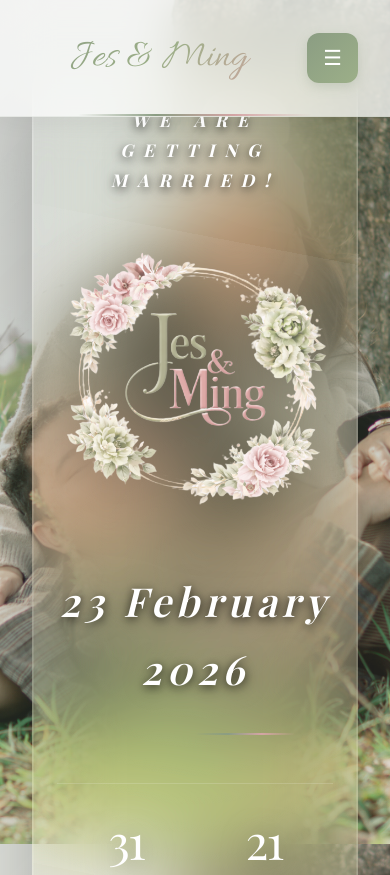
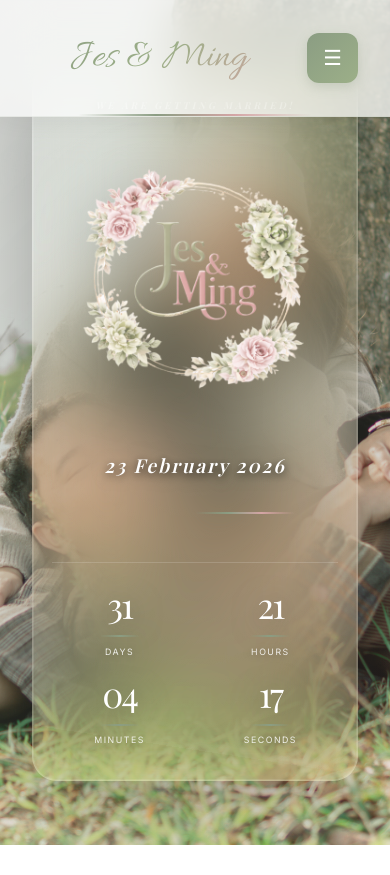
Before and after one commit to ivebaan/Wedding-Website, a React (Vite) app: page / in a window 390 px wide. Shown: the top 875 px of the page. After the commit the page ends 845 px from the top, so only its background shows below. Built offline with nearby package versions, Linux system fonts and the light colour scheme.

Commit message:
fixed(responsiveness): adjusted the responsiveness of the timercountdown in making sure it is all seen)

```diff
--- a/src/components/Hero.css
+++ b/src/components/Hero.css
@@ -229,73 +229,33 @@
 
 @media (max-width: 768px) {
   .hero-glass-card {
-    padding: 3rem 2rem;
+    padding: 2.5rem 1.5rem;
     border-radius: 30px;
   }
 
   .hero-subtitle {
-    font-size: 0.75rem;
-    letter-spacing: 5px;
+    font-size: 0.7rem !important;
+    letter-spacing: 4px !important;
+    font-weight: 600 !important;
   }
 
   .hero-logo {
-    max-width: 350px;
+    max-width: 300px;
   }
 
   .hero-date {
-    font-size: 1.6rem;
-    letter-spacing: 3px;
-  }
-
-  .hero-countdown {
-    gap: 2rem;
-    margin-top: 2.5rem;
-    padding-top: 2.5rem;
-  }
-
-  .hero-countdown .countdown-number {
-    font-size: 3.5rem;
-  }
-
-  .hero-countdown .countdown-label {
-    font-size: 0.65rem;
-    letter-spacing: 2px;
-  }
-}
-
-@media (max-width: 480px) {
-  .hero-glass-card {
-    padding: 2.5rem 1.5rem;
-    border-radius: 25px;
-  }
-
-  .hero-subtitle {
-    font-size: 0.65rem;
-    letter-spacing: 4px;
-  }
-
-  .hero-logo {
-    max-width: 280px;
-  }
-
-  .hero-date {
-    font-size: 1.4rem;
-    letter-spacing: 2px;
+    font-size: 1.4rem !important;
+    letter-spacing: 2px !important;
   }
 
   .hero-countdown {
     gap: 1.5rem;
     margin-top: 2rem;
     padding-top: 2rem;
-    flex-wrap: wrap;
-  }
-
-  .hero-countdown .countdown-item {
-    flex: 0 0 calc(50% - 1.5rem);
   }
 
   .hero-countdown .countdown-number {
-    font-size: 3rem;
+    font-size: 2.8rem;
   }
 
   .hero-countdown .countdown-label {
@@ -303,3 +263,46 @@
     letter-spacing: 2px;
   }
 }
+
+@media (max-width: 480px) {
+  .hero-glass-card {
+    padding: 2rem 1.2rem;
+    border-radius: 25px;
+  }
+
+  .hero-subtitle {
+    font-size: 0.6rem !important;
+    letter-spacing: 3px !important;
+    font-weight: 600 !important;
+  }
+
+  .hero-logo {
+    max-width: 240px;
+  }
+
+  .hero-date {
+    font-size: 1.2rem !important;
+    letter-spacing: 2px !important;
+  }
+
+  .hero-countdown {
+    gap: 1rem;
+    margin-top: 1.5rem;
+    padding-top: 1.5rem;
+    flex-wrap: wrap;
+  }
+
+  .hero-countdown .countdown-item {
+    flex: 0 0 calc(50% - 0.5rem);
+  }
+
+  .hero-countdown .countdown-number {
+    font-size: 2.2rem;
+    margin-bottom: 0.5rem;
+  }
+
+  .hero-countdown .countdown-label {
+    font-size: 0.55rem;
+    letter-spacing: 1.5px;
+  }
+}
```
